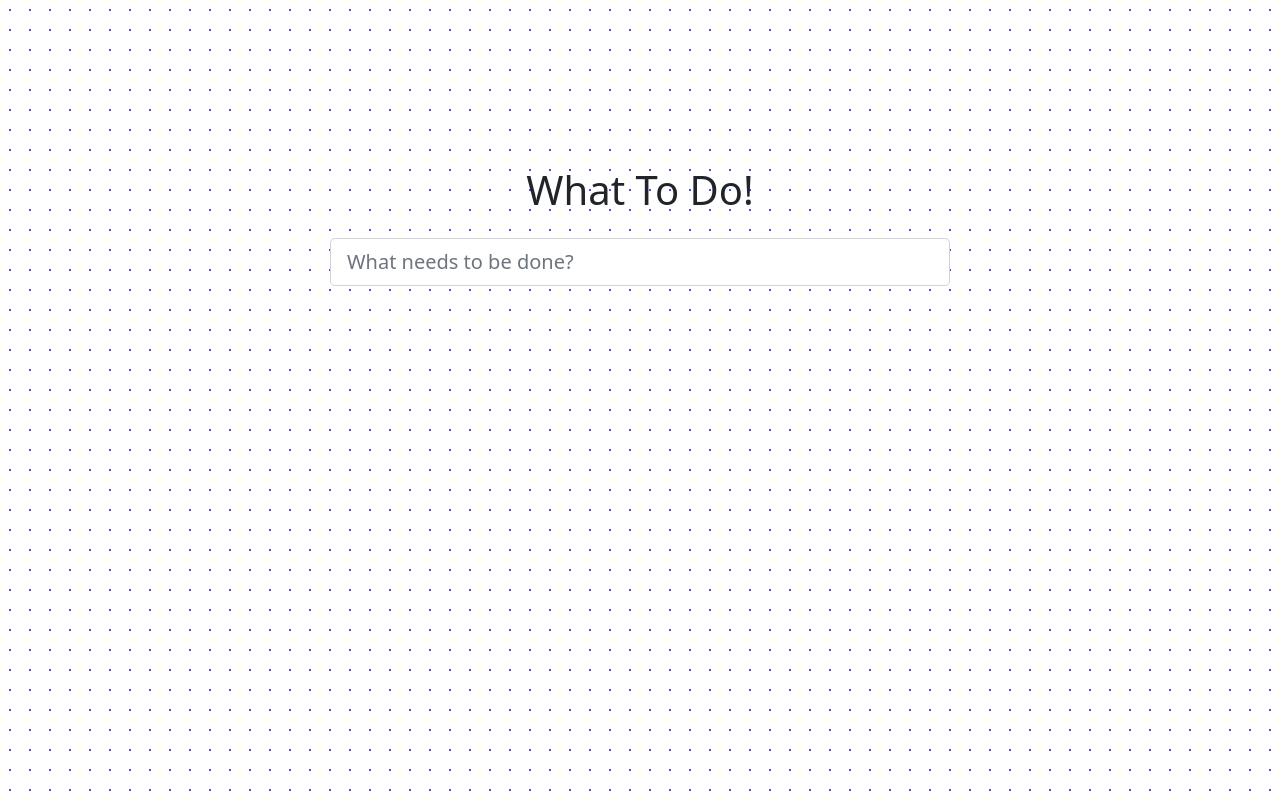
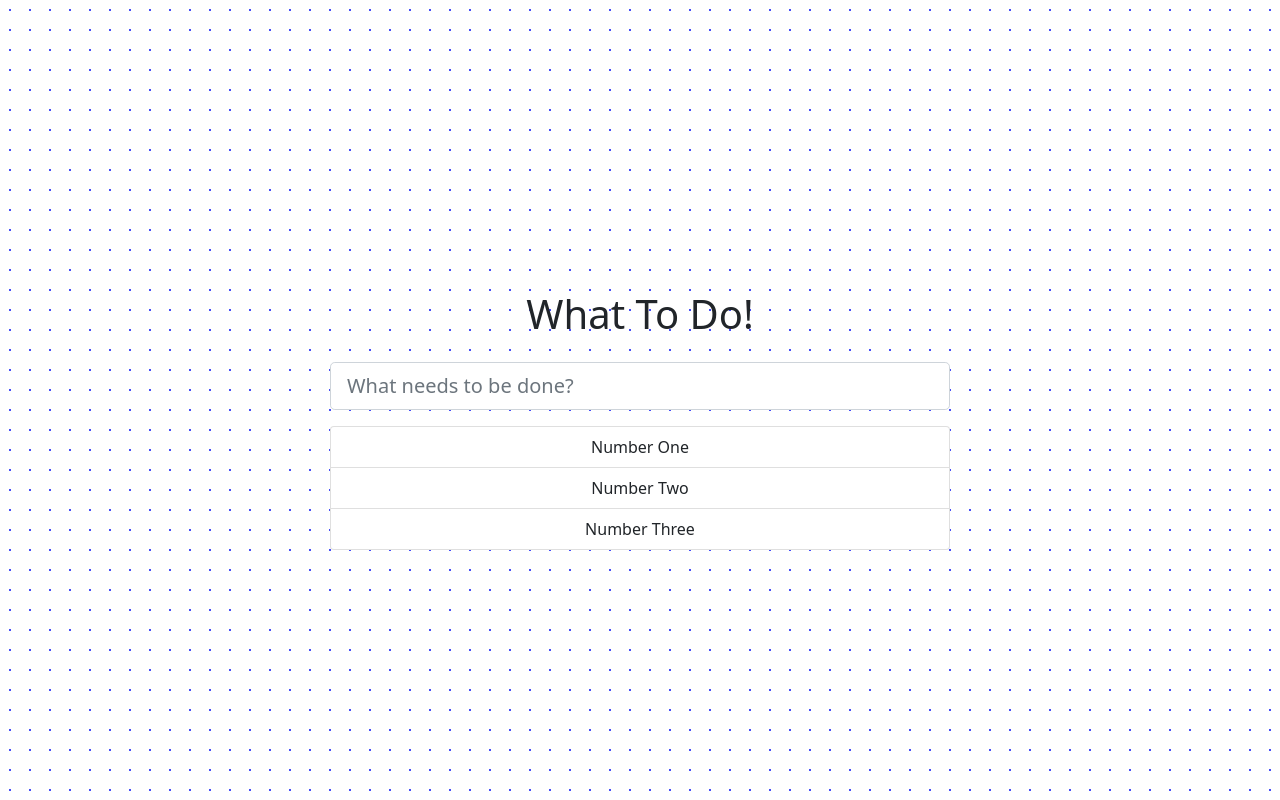
Before and after one commit to Jzhen123/React-To-Do-List, a React (Create React App) app: page / in a window 1280 px wide. Built offline with nearby package versions, Linux system fonts and the light colour scheme.

Commit message:
Established a dummy List Component that appears on the screen

```diff
--- a/src/App.js
+++ b/src/App.js
@@ -1,7 +1,8 @@
 import React from 'react';
+import 'bootstrap/dist/css/bootstrap.min.css';
 import Header from './Header'
 import Input from './ToDoInput'
-import 'bootstrap/dist/css/bootstrap.min.css';
+import List from './List'
 
 class App extends React.Component {
   // constructor(props) {
@@ -14,6 +15,7 @@ class App extends React.Component {
       <div className="App">
         <Header />
         <Input />
+        <List />
       </div>
     )
   }
--- a/src/List.js
+++ b/src/List.js
@@ -1 +1,52 @@
 import React from 'react';
+
+// class ListItem extends React.Component {
+//     constructor(props) {
+//         super(props);
+//         this.state =  {
+//             id: 0,
+//             text: "",
+//             clicked: false,
+//         }
+
+//     }
+// }
+
+
+
+
+class List extends React.Component {
+    constructor(props) {
+        super(props);
+        this.tasks = [
+            { text: 'Number One'},
+            { text: 'Number Two'},
+            { text: 'Number Three'},
+        ];
+    }
+
+
+    render() {
+
+        return (
+            // <div>
+            // {console.log(this.tasks[0])}
+            // </div>
+            <ul className="list-group">
+                {
+                    this.tasks.map((item, index) => {
+                        return (
+                            <li className="list-group-item">
+                                {item.text}
+                            </li>
+                        )
+                    })
+
+                }
+            </ul>
+        )
+
+    }
+}
+
+export default List;
--- a/src/ToDoInput.js
+++ b/src/ToDoInput.js
@@ -11,11 +11,11 @@ class Input extends React.Component {
     render() {
         return (
 
-                <div class="input-group mt-4 mb-3 input-group-lg">
+                <div className="input-group mt-4 mb-3 input-group-lg">
                     {
                         this.state.show ?
                         <button
-                        class="btn btn-outline-secondary"
+                        className="btn btn-outline-secondary"
                         type="button"
                         id="button-addon1"
                         display="none"
@@ -27,7 +27,7 @@ class Input extends React.Component {
                     }
                     <input
                     type="text"
-                    class="form-control"
+                    className="form-control"
                     placeholder="What needs to be done?"
                     onChange={() => {this.setState({show: true})}}
                     />
```
